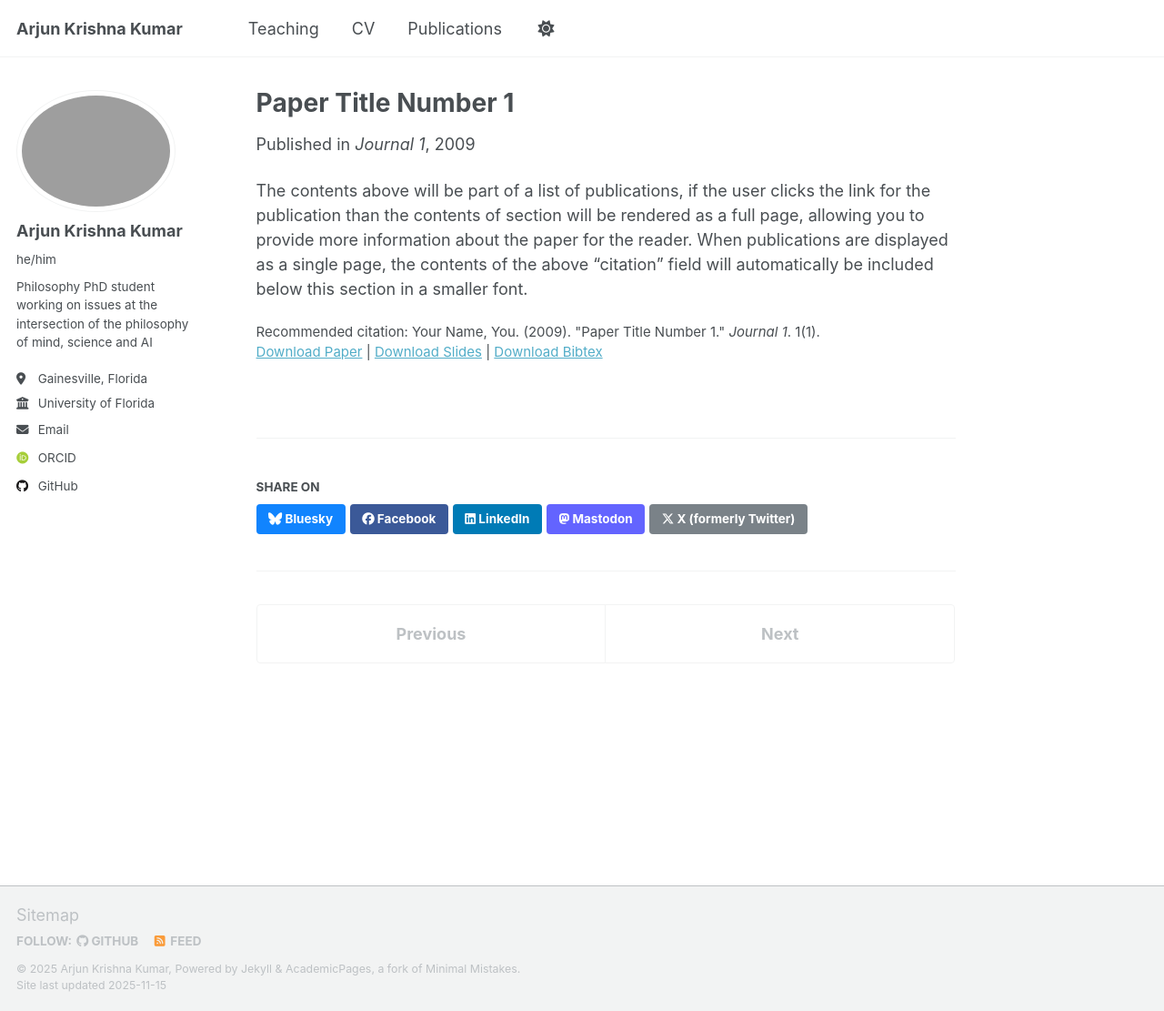
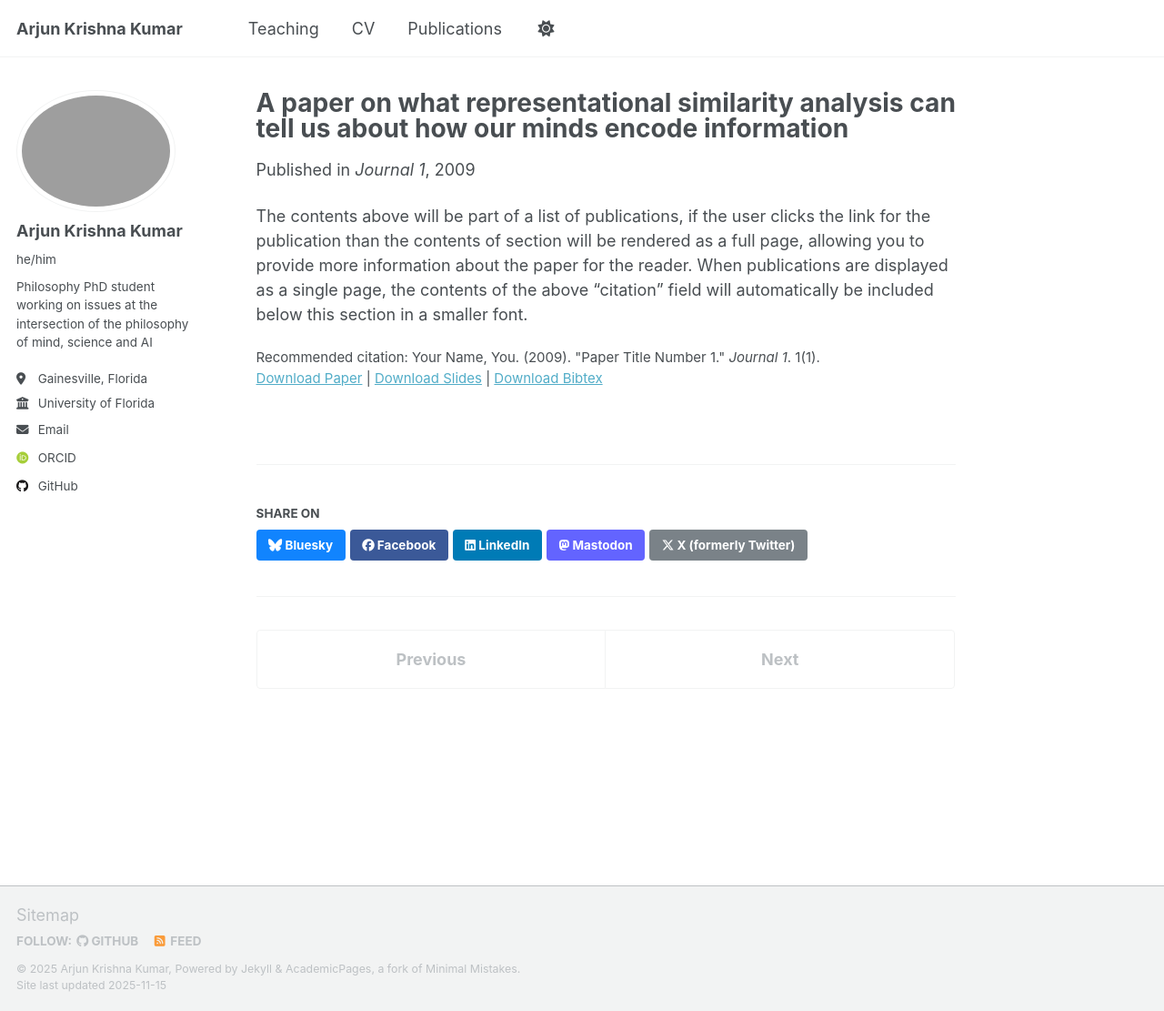
Before and after one commit to arjun-kk/arjun-kk.github.io, a Jekyll site: the page built from _publications/2009-10-01-paper-title-number-1.md, in a window 1280 px wide and 1111 px high. Shown: the whole window at 91% size. Built offline with Jekyll 4.4.1, drawn with Linux system fonts in a browser that asks for light colours; some web fonts are replaced; a script that is not in the unit is left out.

Commit message:
Update 2009-10-01-paper-title-number-1.md

```diff
--- a/_publications/2009-10-01-paper-title-number-1.md
+++ b/_publications/2009-10-01-paper-title-number-1.md
@@ -1,5 +1,5 @@
 ---
-title: "Paper Title Number 1"
+title: "A paper on what representational similarity analysis can tell us about how our minds encode information"
 collection: publications
 category: manuscripts
 permalink: /publication/2009-10-01-paper-title-number-1
```
